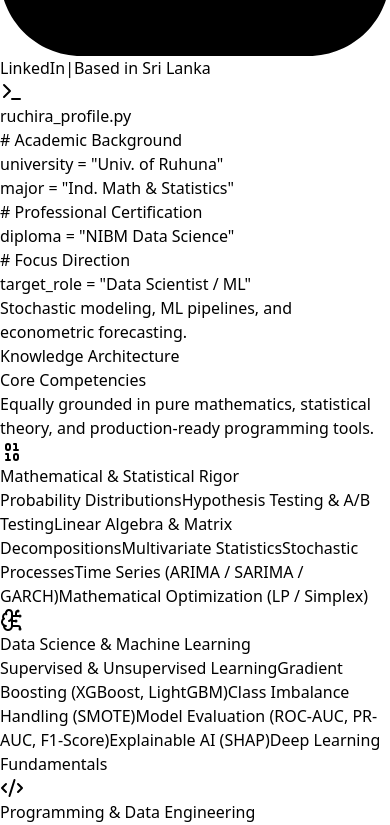
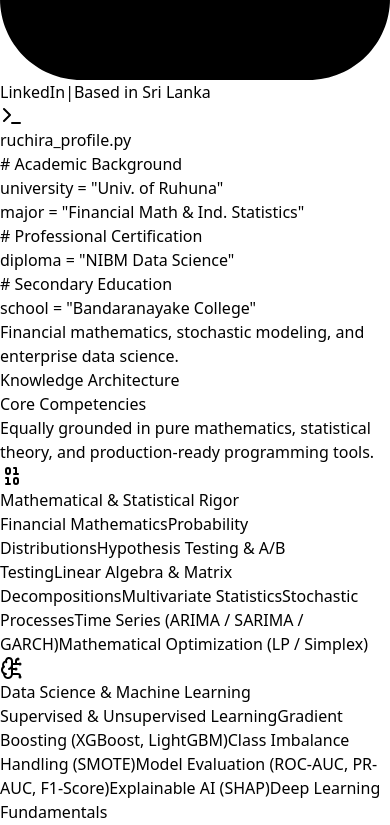
Before and after one commit to ruchirajayamaha/ruchirajayamaha.github.io, a React (Vite) app: page / in a window 390 px wide. Shown: the part 1156-1981 px from the top of the page. Built offline with nearby package versions, Linux system fonts and the light colour scheme.

Commit message:
feat: update education qualifications and name to Ruchira Jayamaha

```diff
--- a/src/App.jsx
+++ b/src/App.jsx
@@ -34,6 +34,38 @@ const LinkedinIcon = ({ className = "w-4 h-4" }) => (
   </svg>
 );
 
+const InstituteLogo = ({ logo, name, code, badgeColor }) => {
+  const [imgError, setImgError] = useState(false);
+
+  const getBadgeStyle = () => {
+    switch (badgeColor) {
+      case 'indigo':
+        return 'bg-indigo-950/80 border-indigo-500/40 text-indigo-400';
+      case 'emerald':
+        return 'bg-emerald-950/80 border-emerald-500/40 text-emerald-400';
+      case 'amber':
+        return 'bg-amber-950/80 border-amber-500/40 text-amber-400';
+      default:
+        return 'bg-slate-900 border-slate-700 text-slate-300';
+    }
+  };
+
+  return (
+    <div className={`w-10 h-10 rounded-xl border flex items-center justify-center shrink-0 font-mono font-bold text-xs shadow-md overflow-hidden transition-all duration-300 group-hover:scale-105 ${getBadgeStyle()}`}>
+      {logo && !imgError ? (
+        <img
+          src={logo}
+          alt={name}
+          className="w-full h-full object-contain p-1"
+          onError={() => setImgError(true)}
+        />
+      ) : (
+        <span className="tracking-wider">{code}</span>
+      )}
+    </div>
+  );
+};
+
 export default function App() {
   const [copiedEmail, setCopiedEmail] = useState(false);
 
@@ -63,7 +95,7 @@ export default function App() {
       <header className="sticky top-0 z-50 backdrop-blur-md bg-slate-950/80 border-b border-slate-800/80">
         <div className="max-w-6xl mx-auto px-6 h-16 flex items-center justify-between">
           <a href="#" className="font-mono text-sm tracking-wider font-semibold text-slate-200 hover:text-indigo-400 transition">
-            <span className="text-indigo-400">&gt;</span> ruchiralakshitha.ds
+            <span className="text-indigo-400">&gt;</span> ruchirajayamaha.ds
           </a>
 
           <nav className="hidden md:flex items-center space-x-8 text-sm font-medium text-slate-400">
@@ -76,7 +108,7 @@ export default function App() {
           <div className="flex items-center gap-3">
             <a
               href={`${import.meta.env.BASE_URL}resume.pdf`}
-              download="Ruchira_Lakshitha_Resume.pdf"
+              download="Ruchira_Jayamaha_Resume.pdf"
               className="inline-flex items-center gap-2 px-3.5 py-1.5 rounded-lg border border-emerald-500/30 bg-emerald-500/10 text-xs font-semibold text-emerald-400 hover:bg-emerald-500/20 transition shadow-sm"
             >
               <FileText className="w-3.5 h-3.5" />
@@ -159,18 +191,18 @@ export default function App() {
               <div>
                 <span className="text-slate-500"># Academic Background</span>
                 <p><span className="text-indigo-400">university</span> = <span className="text-emerald-300">"Univ. of Ruhuna"</span></p>
-                <p><span className="text-indigo-400">major</span> = <span className="text-emerald-300">"Ind. Math & Statistics"</span></p>
+                <p><span className="text-indigo-400">major</span> = <span className="text-emerald-300">"Financial Math & Ind. Statistics"</span></p>
               </div>
               <div>
                 <span className="text-slate-500"># Professional Certification</span>
                 <p><span className="text-indigo-400">diploma</span> = <span className="text-emerald-300">"NIBM Data Science"</span></p>
               </div>
               <div>
-                <span className="text-slate-500"># Focus Direction</span>
-                <p><span className="text-indigo-400">target_role</span> = <span className="text-sky-300">"Data Scientist / ML"</span></p>
+                <span className="text-slate-500"># Secondary Education</span>
+                <p><span className="text-indigo-400">school</span> = <span className="text-emerald-300">"Bandaranayake College"</span></p>
               </div>
               <div className="pt-2 border-t border-slate-800 text-slate-400 text-[11px]">
-                Stochastic modeling, ML pipelines, and econometric forecasting.
+                Financial mathematics, stochastic modeling, and enterprise data science.
               </div>
             </div>
           </div>
@@ -296,19 +328,33 @@ export default function App() {
             <h2 className="text-2xl sm:text-3xl font-bold tracking-tight text-white mt-1">Education & Credentials</h2>
           </div>
 
-          <div className="relative border-l border-slate-800 ml-3 pl-8 space-y-10">
+          <div className="relative border-l border-slate-800 ml-3 pl-8 space-y-8">
             {educationData.map((edu, idx) => (
               <div key={idx} className="relative group">
-                <div className="absolute -left-[39px] top-1.5 w-3.5 h-3.5 rounded-full bg-indigo-500 border-4 border-slate-950 group-hover:scale-125 transition" />
-                <div className="space-y-1.5">
-                  <span className="text-xs font-mono font-medium text-indigo-400 uppercase">
-                    {edu.period}
-                  </span>
-                  <h3 className="text-lg font-bold text-slate-100">{edu.degree}</h3>
-                  <p className="text-sm font-medium text-slate-300 flex items-center gap-1.5">
-                    <GraduationCap className="w-4 h-4 text-slate-400" /> {edu.institution}
-                  </p>
-                  <p className="text-xs text-slate-400 pt-1 leading-relaxed max-w-3xl">
+                <div className="absolute -left-[39px] top-4 w-3.5 h-3.5 rounded-full bg-indigo-500 border-4 border-slate-950 group-hover:scale-125 transition" />
+
+                <div className="bg-slate-900/50 border border-slate-800/90 rounded-xl p-5 hover:border-slate-700/90 transition space-y-3 shadow-sm">
+                  <div className="flex items-start gap-4">
+                    <InstituteLogo
+                      logo={edu.logo}
+                      name={edu.institution}
+                      code={edu.code}
+                      badgeColor={edu.badgeColor}
+                    />
+                    <div className="space-y-1 flex-1 min-w-0">
+                      <div className="flex flex-wrap items-center justify-between gap-2">
+                        <span className="text-xs font-mono font-semibold text-indigo-400 uppercase tracking-wide">
+                          {edu.period}
+                        </span>
+                      </div>
+                      <h3 className="text-base sm:text-lg font-bold text-slate-100 leading-snug">{edu.degree}</h3>
+                      <p className="text-xs sm:text-sm font-medium text-slate-300 flex items-center gap-1.5 pt-0.5">
+                        <GraduationCap className="w-4 h-4 text-slate-400 shrink-0" /> {edu.institution}
+                      </p>
+                    </div>
+                  </div>
+
+                  <p className="text-xs text-slate-400 pt-2 leading-relaxed max-w-3xl border-t border-slate-800/60">
                     {edu.focus}
                   </p>
                 </div>
@@ -347,7 +393,7 @@ export default function App() {
 
       {/* Footer */}
       <footer className="border-t border-slate-900 py-8 text-center text-xs text-slate-500">
-        <p>© {new Date().getFullYear()} Ruchira Lakshitha. Built with React & Tailwind CSS. Hosted on GitHub Pages.</p>
+        <p>© {new Date().getFullYear()} Ruchira Jayamaha. Built with React & Tailwind CSS. Hosted on GitHub Pages.</p>
       </footer>
     </div>
   );
--- a/src/data/portfolioData.js
+++ b/src/data/portfolioData.js
@@ -1,11 +1,11 @@
 export const personalInfo = {
-    name: "Ruchira Lakshitha",
-    role: "Data Science & Applied Statistics Undergraduate",
-    tagline: "Applying stochastic processes and formal statistical inference to production ML systems.",
-    bio: "Final-year Industrial Mathematics & Applied Statistics undergraduate at the University of Ruhuna, holding an Advanced Diploma in Data Science from NIBM. Focused on time-series forecasting, quantitative modeling, and engineering scalable machine learning pipelines.",
-    email: "your.email@example.com", // ඔබේ email එක මෙතැනට දාන්න
-    github: "https://github.com/yourusername", // ඔබේ GitHub profile link එක මෙතැනට දාන්න
-    linkedin: "https://linkedin.com/in/yourusername", // ඔබේ LinkedIn profile link එක මෙතැනට දාන්න
+    name: "Ruchira Jayamaha",
+    role: "Financial Mathematics & Industrial Statistics Undergraduate",
+    tagline: "Applying financial mathematics, stochastic processes, and formal statistical inference to production ML systems.",
+    bio: "Final-year Financial Mathematics & Industrial Statistics undergraduate at the University of Ruhuna, holding an Advanced Diploma in Data Science from NIBM. Focused on financial mathematics, time-series forecasting, quantitative modeling, and engineering scalable machine learning pipelines.",
+    email: "your.email@example.com",
+    github: "https://github.com/ruchirajayamaha",
+    linkedin: "https://linkedin.com/in/ruchirajayamaha",
     location: "Sri Lanka",
     status: "Actively Seeking Data Science / ML Internship (Available in 3 Months)"
 };
@@ -15,6 +15,7 @@ export const skillsData = [
         category: "Mathematical & Statistical Rigor",
         badgeColor: "indigo",
         skills: [
+            "Financial Mathematics",
             "Probability Distributions",
             "Hypothesis Testing & A/B Testing",
             "Linear Algebra & Matrix Decompositions",
@@ -70,7 +71,7 @@ export const projectsData = [
         description: "Evaluated daily log-returns on Colombo Stock Exchange equities. Modeled volatility clustering via Maximum Likelihood GARCH(1,1) under Student-t innovations, passing conditional variance into an expanding walk-forward XGBoost classifier.",
         methodology: "MLE GARCH(1,1) + Expanding Window TimeSeriesSplit (5 Folds)",
         techStack: ["Python", "Statsmodels", "arch", "XGBoost", "Matplotlib"],
-        githubUrl: "https://github.com/yourusername",
+        githubUrl: "https://github.com/ruchirajayamaha",
         metrics: "Directional Brier score improved from 0.248 (Baseline) to 0.192; robust across market regimes."
     },
     {
@@ -81,7 +82,7 @@ export const projectsData = [
         description: "Engineered an end-to-end classification system identifying at-risk accounts. Resolved class imbalance using SMOTE-Tomek and decoded black-box predictions for business stakeholders using TreeSHAP summary plots.",
         methodology: "LightGBM + SMOTE-Tomek + TreeSHAP Engine",
         techStack: ["Python", "Scikit-Learn", "LightGBM", "SHAP", "Power BI"],
-        githubUrl: "https://github.com/yourusername",
+        githubUrl: "https://github.com/ruchirajayamaha",
         metrics: "Attained 0.88 ROC-AUC and 0.74 PR-AUC with clear factor attribution."
     },
     {
@@ -92,22 +93,40 @@ export const projectsData = [
         description: "Formulated a linear programming model to optimize resource allocation in industrial batch processing. Integrated automated Shewhart control charts for continuous anomaly tracking.",
         methodology: "Simplex Method + Statistical Process Control (SPC)",
         techStack: ["R", "SciPy Optimize", "NumPy", "Seaborn"],
-        githubUrl: "https://github.com/yourusername",
+        githubUrl: "https://github.com/ruchirajayamaha",
         metrics: "Modeled theoretical waste reduction of 8.5% within operational limits."
     }
 ];
 
 export const educationData = [
     {
+        id: 1,
         institution: "University of Ruhuna, Sri Lanka",
-        degree: "B.Sc. in Industrial Mathematics & Applied Statistics (Reading)",
-        period: "2022 — Present (Final Year)",
-        focus: "Specialized training in probability theory, mathematical statistics, stochastic processes, linear algebra, and multivariate modeling."
+        degree: "B.Sc. (Hons) in Financial Mathematics and Industrial Statistics",
+        period: "Undergraduate (Final Year)",
+        focus: "Specialized training in financial mathematics, stochastic processes, econometric modeling, industrial statistics, and mathematical optimization.",
+        code: "UoR",
+        badgeColor: "indigo",
+        logo: "https://upload.wikimedia.org/wikipedia/en/8/84/University_of_Ruhuna_logo.png"
     },
     {
+        id: 2,
         institution: "National Institute of Business Management (NIBM)",
         degree: "Advanced Diploma in Data Science",
         period: "Completed",
-        focus: "Practical curriculum covering Python for Data Science, Machine Learning pipelines, relational databases with SQL, and business analytics."
+        focus: "Practical curriculum covering data science workflows, machine learning models, relational databases (SQL), and enterprise analytics.",
+        code: "NIBM",
+        badgeColor: "emerald",
+        logo: "https://upload.wikimedia.org/wikipedia/commons/e/e8/NIBM_Sri_Lanka_logo.png"
+    },
+    {
+        id: 3,
+        institution: "Bandaranayake College, Gampaha",
+        degree: "G.C.E. Advanced Level — Physical Science Stream",
+        period: "Secondary Education",
+        focus: "Advanced mathematics, physics, and chemistry foundational education.",
+        code: "BCG",
+        badgeColor: "amber",
+        logo: ""
     }
 ];
```
